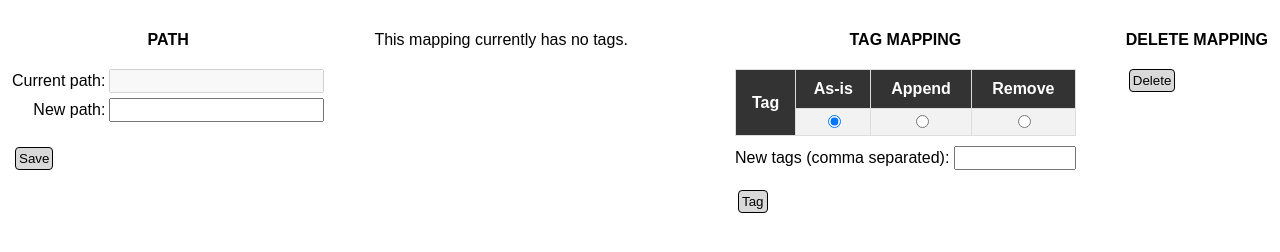
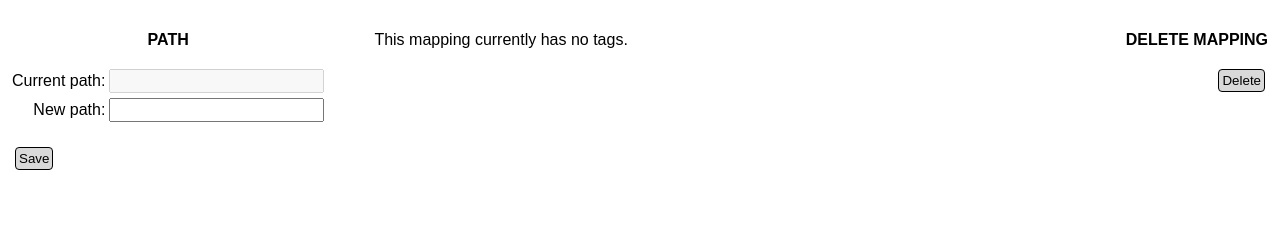
Before and after one commit to dsardelic/Tagger, a Django app: template pathtagger/templates/pathtagger/mapping_details.html in a window 1280 px wide. Shown: the part 108-360 px from the top of the page. Run offline with Django 3.2, Linux system fonts and the light colour scheme; the template is opened without the code that fills it, so the values that code supplies are empty.

Commit message:
Simplified mapping details. Various refactoring.

```diff
--- a/pathtagger/db_operations.py
+++ b/pathtagger/db_operations.py
@@ -101,10 +101,10 @@ def delete_mappings(mapping_ids):
 def update_mapping(mapping_id, path, tag_ids=None):
     if tag_ids:
         db.update(
-            {'path': path, 'tag_ids': tag_ids}, where('doc_id') == mapping_id
+            {'path': path, 'tag_ids': tag_ids}, doc_ids=[mapping_id]
         )
     else:
-        db.update({'path': path}, where('doc_id') == mapping_id)
+        db.update({'path': path}, doc_ids=[mapping_id])
 
 
 def get_filtered_mappings(
--- a/pathtagger/static/pathtagger/css/style.css
+++ b/pathtagger/static/pathtagger/css/style.css
@@ -96,6 +96,14 @@ table.invisible td.input {
     float:right;
 }
 
+div.separate-left {
+    margin-left: 50px;
+}
+
+div.separate-right {
+    margin-right: 50px;
+}
+
 .content-title, .div-title {
     font-weight: bold;
     text-align: center;
--- a/pathtagger/templates/pathtagger/mapping_details.html
+++ b/pathtagger/templates/pathtagger/mapping_details.html
@@ -23,94 +23,33 @@
         <input form="EditMappingDetailsForm" type="submit" value="Save"/>
     </form>
 </div>
-<div class="left" style="margin-left:50px;">
+<div class="left separate-left">
     {% if mapping.tags %}
         <div class="div-title">Mapping tags</div>
-        <form id="RemoveMappingTagsForm" action="{% url 'pathtagger:edit_mapping_tags' %}" method="POST"></form>
         <table style="margin-bottom:20px;">
             <tr>
-                <th>
-                    <input type="checkbox" onclick="toggle_all_checkboxes(this, 'tag_id')"/>
-                </th>
                 <th>Tag</th>
-                <th>Actions</th>
             </tr>
             {% for mapping_tag in mapping.tags|dictsort:'name' %}
                 <tr>
                     <td>
-                        <input form="RemoveMappingTagsForm" type="checkbox" name="tag_id" value="{{ mapping_tag.doc_id }}"/>
-                    </td>
-                    <td>
                         <a class="tag" style="background-color:{{ mapping_tag.color }}" href="{% url 'pathtagger:tag_details' tag_id=mapping_tag.doc_id %}">{{ mapping_tag.name }}</a>
-                    </td>
-                    <td>
-                        <form id="RemoveMappingTag_{{ mapping_tag.doc_id }}_Form" action="{% url 'pathtagger:edit_mapping_tags' %}" method="POST">
-                            <input form="RemoveMappingTag_{{ mapping_tag.doc_id }}_Form" type="hidden" name="csrfmiddlewaretoken" value="{{ csrf_token }}"/>
-                            <input form="RemoveMappingTag_{{ mapping_tag.doc_id }}_Form" type="hidden" name="mapping_id" value="{{ mapping.doc_id }}"/>
-                            <input form="RemoveMappingTag_{{ mapping_tag.doc_id }}_Form" type="hidden" name="tag_id" value="{{ mapping_tag.doc_id }}"/>
-                            <input form="RemoveMappingTag_{{ mapping_tag.doc_id }}_Form" type="submit" value="Remove"/>
-                        </form>
                     </td>
                 </tr>
             {% endfor %}
         </table>
-        <input form="RemoveMappingTagsForm" type="hidden" name="csrfmiddlewaretoken" value="{{ csrf_token }}"/>
-        <input form="RemoveMappingTagsForm" type="submit" value="Remove selected"/>
     {% else %}
         This mapping currently has no tags.
     {% endif %}
 </div>
-<div class="right" style="margin-left:50px;">
+<div class="right">
     <div class="div-title">Delete mapping</div>
     <form id="MappingDeleteForm" action="{% url 'pathtagger:delete_mappings' %}" method="POST">
         <input form="MappingDeleteForm" type="hidden" name="csrfmiddlewaretoken" value="{{ csrf_token }}"/>
         <input form="MappingDeleteForm" type="hidden" name="mapping_id" value="{{ mapping.doc_id }}"/>
-        <input form="MappingDeleteForm" type="submit" value="Delete"/>
-    </form>
-</div>
-<div class="right">
-    <div class="div-title">Tag mapping</div>
-    <form id="MappingTagsEditForm" action="{% url 'pathtagger:edit_mapping_tags' %}" method="POST">
-        <table style="margin-bottom:10px;">
-            <tr>
-                <th rowspan="2">Tag</th>
-                <th>As-is</th>
-                <th>Append</th>
-                <th>Remove</th>
-            </tr>
-            <tr>
-                <td>
-                    <input type="radio" name="TagsActionType" onclick="enable_all_radio_action_type('MappingTagsEditForm', 'as_is');" checked/>
-                </td>
-                <td>
-                    <input type="radio" name="TagsActionType" onclick="enable_all_radio_action_type('MappingTagsEditForm', 'append');"/>
-                </td>
-                <td>
-                    <input type="radio" name="TagsActionType" onclick="enable_all_radio_action_type('MappingTagsEditForm', 'remove');"/>
-                </td>
-            </tr>
-            {% for tag in tags|dictsort:'name' %}
-                <tr>
-                    <td>
-                        <a class="tag" style="background-color:{{ tag.color }}" href="{% url 'pathtagger:tag_details' tag_id=tag.doc_id %}">{{ tag.name }}</a>
-                    </td>
-                    <td>
-                        <input form="MappingTagsEditForm" type="radio" name="tag_{{ tag.doc_id }}" value="as_is" checked/>
-                    </td>
-                    <td>
-                        <input form="MappingTagsEditForm" type="radio" name="tag_{{ tag.doc_id }}" value="append"/>
-                    </td>
-                    <td>
-                        <input form="MappingTagsEditForm" type="radio" name="tag_{{ tag.doc_id }}" value="remove"/>
-                    </td>
-                </tr>
-            {% endfor %}
-        </table>
-        <div style="margin-bottom:20px;">
-            <label>New tags (comma separated): </label>
-            <input form="MappingTagsEditForm" type="text" name="new_tags" size="10">
+        <div align="right">
+            <input form="MappingDeleteForm" type="submit" value="Delete"/>
         </div>
-        <input form="MappingTagsEditForm" type="submit" value="Tag"/>
     </form>
 </div>
 {% endblock %}
--- a/pathtagger/templates/pathtagger/mappings_list.html
+++ b/pathtagger/templates/pathtagger/mappings_list.html
@@ -51,7 +51,7 @@
         There are currently no mappings that match selected filters.
     {% endif %}
 </div>
-<div class="left" style="margin-left:50px;">
+<div class="left separate-left">
     <div class="div-title">NEW MAPPING</div>
     <form id="createMappingForm" action="{% url 'pathtagger:add_mapping' %}" method="POST">
         <table class="invisible" style="margin-bottom:20px;">
@@ -143,7 +143,9 @@
             </div>
         </div>
     </form>
-    <button type="button" onclick="show_tag_mappings_block(this);">Show tagging form</button>
+    <div align="center">
+        <button type="button" onclick="show_tag_mappings_block(this);">Show tagging form</button>
+    </div>
     <script type="text/javascript">
         function show_tag_mappings_block(source) {
             source.style.display = 'none';
--- a/pathtagger/templates/pathtagger/tags_list.html
+++ b/pathtagger/templates/pathtagger/tags_list.html
@@ -41,7 +41,7 @@
         There are currently no defined tags.
     {% endif %}
 </div>
-<div class="left" style="margin-left:50px;">
+<div class="left separate-left">
     <div class="div-title">NEW TAG</div>
     <form id="createTagForm" action="{% url 'pathtagger:add_tag' %}" method="POST">
         <table class="invisible" style="margin-bottom:20px;">
--- a/pathtagger/urls.py
+++ b/pathtagger/urls.py
@@ -9,10 +9,8 @@ urlpatterns = [
     path('mappings/<int:mapping_id>', views.mapping_details, name='mapping_details'),
     path('mappings/add/', views.add_mapping, name='add_mapping'),
     path('mappings/edit/', views.edit_mappings, name='edit_mappings'),
-    # path('mappings/tags/edit/', views.edit_mappings_tags, name='edit_mappings_tags'),
     path('mappings/delete/', views.delete_mappings, name='delete_mappings'),
     path('mappings/', views.mappings_list, name='mappings_list'),
-    path('mapping/tags/edit/', views.edit_mapping_tags, name='edit_mapping_tags'),
 
     path('tags/<int:tag_id>/', views.tag_details, name='tag_details'),
     path('tags/add/', views.add_tag, name='add_tag'),
```
Also changed, not shown: pathtagger/templates/pathtagger/tag_details.html (+5 -5 lines), pathtagger/views.py (+24 -33 lines).
